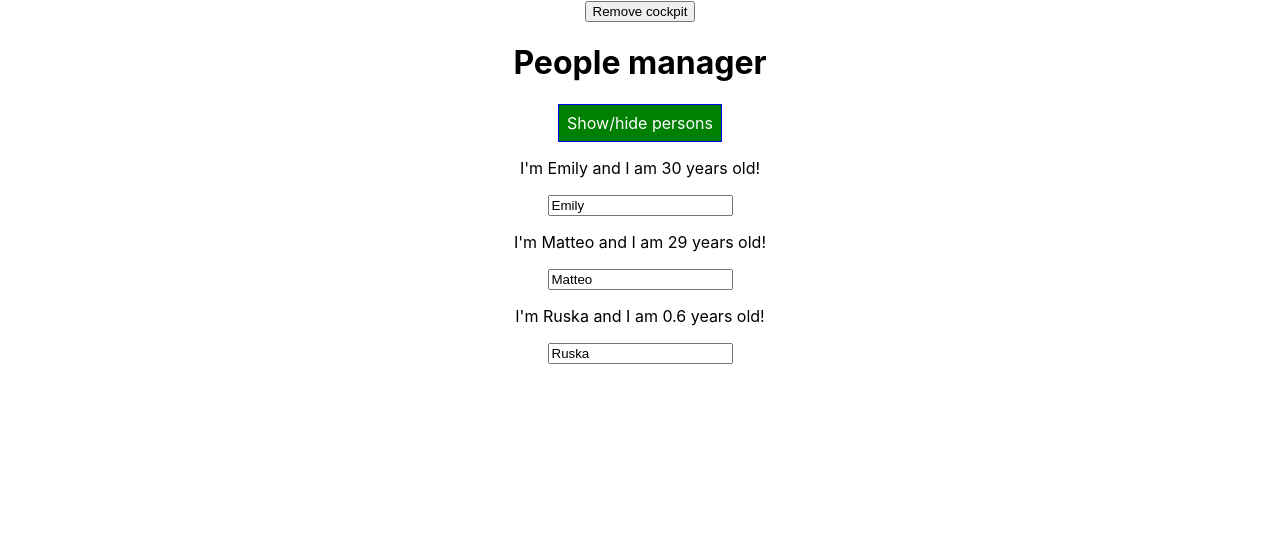
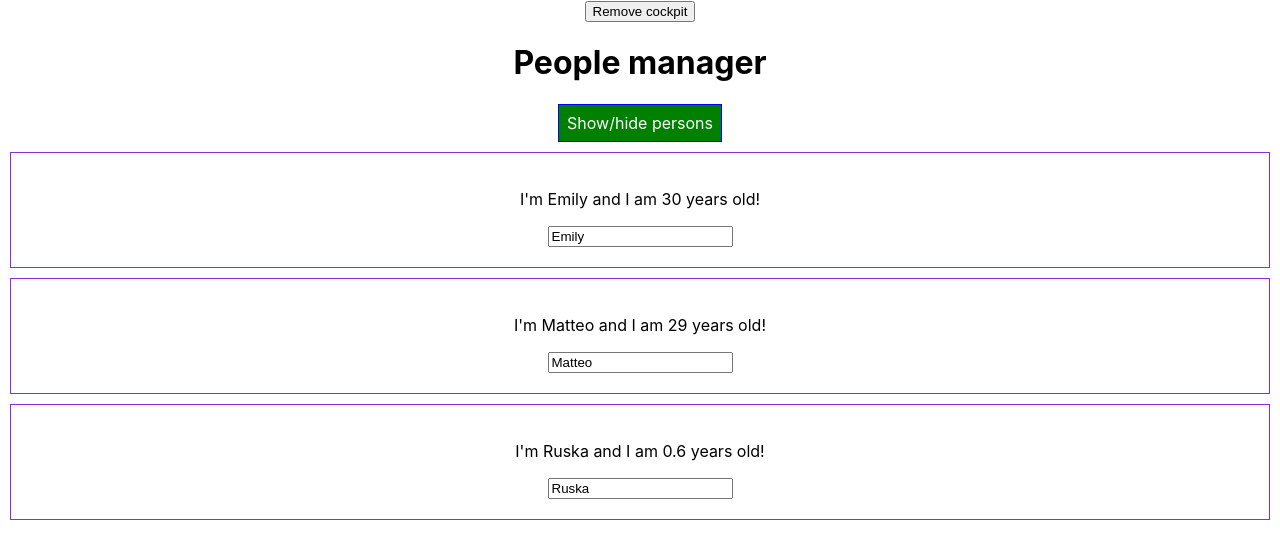
Before and after one commit to emilymeroni/reactTraining, a React (Create React App) app in the folder react-complete-guide/: page / in a window 1280 px wide. Shown: the top 558 px of the page. Built offline with nearby package versions, Linux system fonts and the light colour scheme.

Commit message:
High order component + updating state correctly

```diff
--- a/react-complete-guide/src/components/Persons/Person/Person.js
+++ b/react-complete-guide/src/components/Persons/Person/Person.js
@@ -1,5 +1,6 @@
 import React, { Component, Fragment } from 'react';
-import Aux from '../../../hoc/Aux';
+import withClass from '../../../hoc/withClass';
+import classes from './Person.module.css';
 
 class Person extends Component {
 
@@ -15,4 +16,4 @@ class Person extends Component {
   }
 }
 
-export default Person;
+export default withClass(Person, classes.Person);
--- /dev/null
+++ b/react-complete-guide/src/components/Persons/Person/Person.module.css
@@ -0,0 +1,5 @@
+.Person {
+  padding: 20px 10px;
+  border: 1px solid blueviolet;
+  margin: 10px;
+}
--- a/react-complete-guide/src/containers/App.js
+++ b/react-complete-guide/src/containers/App.js
@@ -1,9 +1,21 @@
-import React, { Component } from 'react';
+import React, { Component, Fragment } from 'react';
 import classes from './App.module.css';
 import Persons from '../components/Persons/Persons'
 import Cockpit from '../components/Cockpit/Cockpit';
+import withClass from '../hoc/withClass';
 
 class App extends Component {
+  state = {
+    persons: [
+      { id: 'id1', name: 'Emily', age: 30 },
+      { id: 'id2', name: 'Matteo', age: 29 },
+      { id: 'id3', name: 'Ruska', age: 0.6 }
+    ],
+    showPersons: true,
+    showCockpit: true,
+    counter: 0
+  } // managed from inside a component
+
   constructor(props) {
     super(props);
     console.log('[App.js] constructor');
@@ -30,16 +42,6 @@ class App extends Component {
   componentDidUpdate() {
     console.log('[App.js] componentDidUpdate');
   }
-
-  state = {
-    persons: [
-      { id: 'id1', name: 'Emily', age: 30 },
-      { id: 'id2', name: 'Matteo', age: 29 },
-      { id: 'id3', name: 'Ruska', age: 0.6 }
-    ],
-    showPersons: true,
-    showCockpit: true
-  } // managed from inside a component
 
   deletePersonHandler = (index) => {
     // const persons = this.state.persons.slice();
@@ -68,8 +70,17 @@ class App extends Component {
     const persons = [...this.state.persons];
     persons[personIndex] = person;
 
-    this.setState({
-      persons: persons
+    /* this.setState({
+      persons: persons,
+      counter: this.state.counter + 1 //it could be an older state, it is not guaranteed to execute and finish immediately
+    }); */
+
+    // When you need to update a state that depends on the old state, you use the prevState
+    this.setState((prevState, props) => {
+      return {
+        persons: persons,
+        counter: prevState.counter + 1
+      }
     });
   }
 
@@ -87,7 +98,7 @@ class App extends Component {
     }
 
     return (
-      <div className={classes.App}>
+      <Fragment>
         <button onClick={() => this.setState({
           showCockpit: !this.state.showCockpit
         })}>Remove cockpit</button>
@@ -98,9 +109,9 @@ class App extends Component {
             clicked={this.togglePersonsHandler}
           />) : null}
         {persons}
-      </div>
+      </Fragment>
     );
   }
 }
 
-export default App;
+export default withClass(App, classes.App);
--- /dev/null
+++ b/react-complete-guide/src/hoc/withClass.js
@@ -0,0 +1,19 @@
+import React from 'react';
+
+// first approach
+/* const withClass = props => (
+  <div className={props.classes}>{props.children}</div>
+) */
+
+// second approach: function that returns a functional component
+const withClass = (WrappedComponent, className) => {
+  // you need to forward the props to the wrapped components
+  // pull out the properties and distribute them as key-value pairs
+  return props => (
+    <div className={className}>
+      <WrappedComponent {...props} />
+    </div>
+  );
+};
+
+export default withClass;
```
Also changed, not shown: 1 other file (tests, documents, lock files or other folders).
